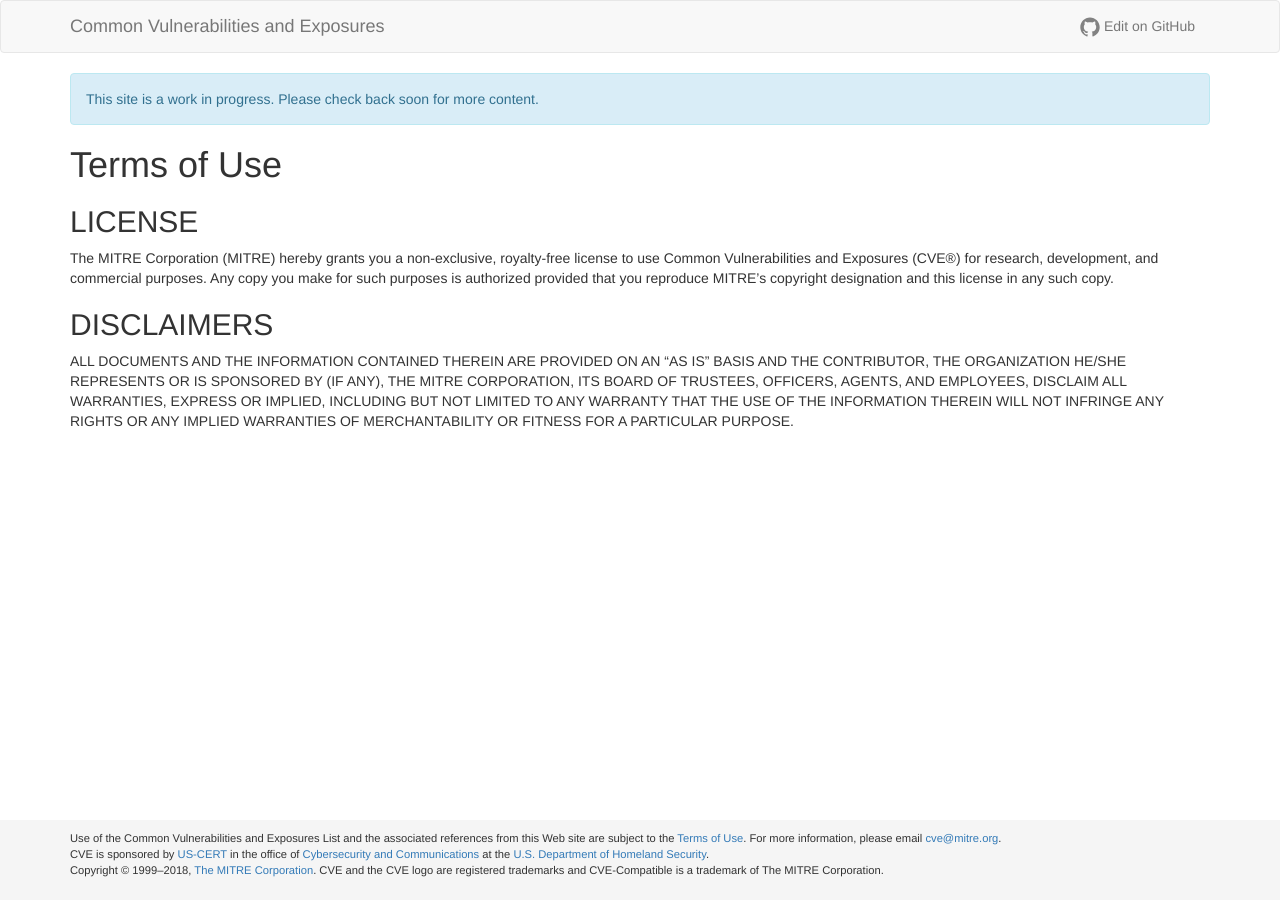
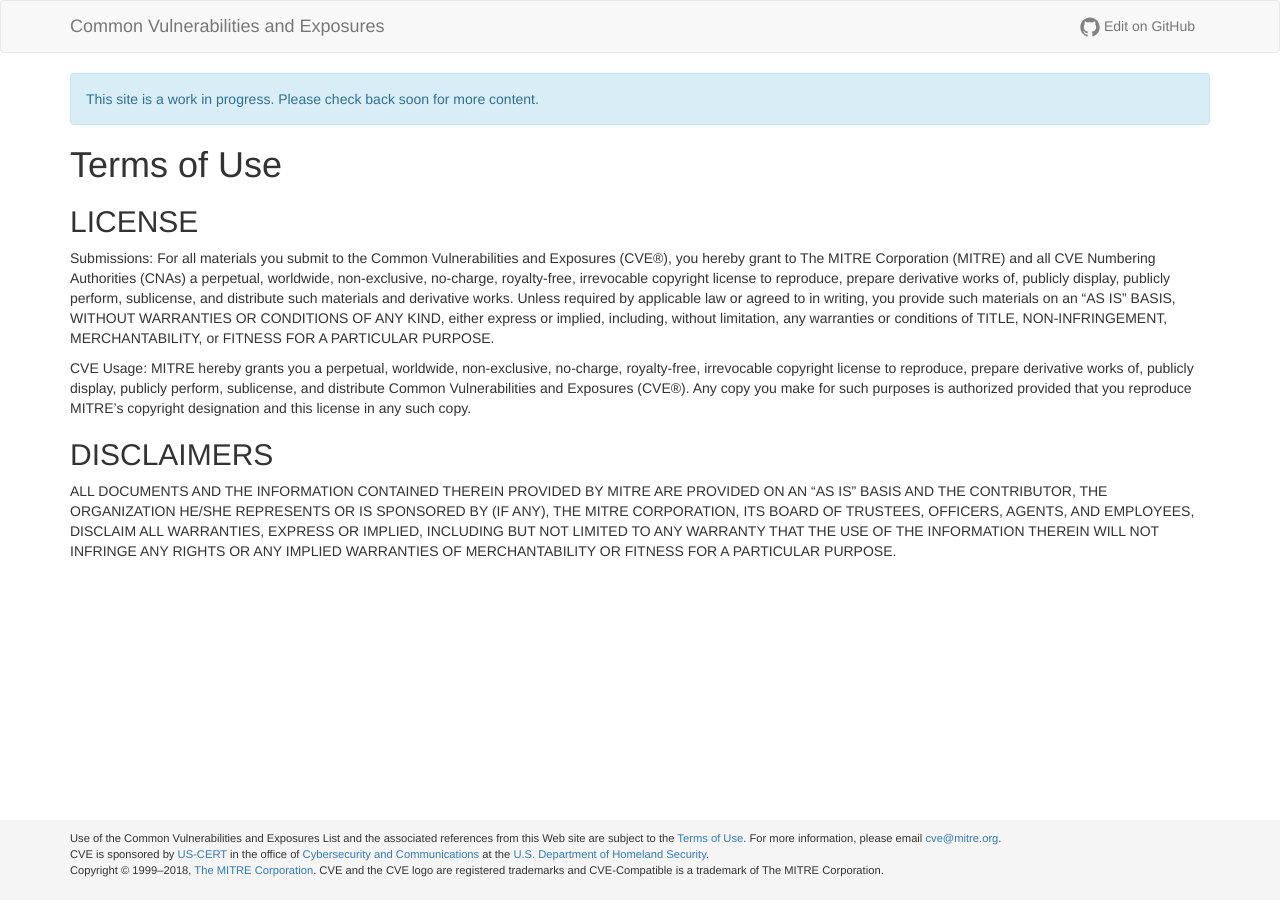
Before and after one commit to CVEProject/cveproject.github.io, a Jekyll site: the page built from terms.md, in a window 1280 px wide. Built offline with Jekyll 4.4.1, drawn with Linux system fonts in a browser that asks for light colours; nearby versions of some CDN libraries.

Commit message:
Update terms.md
Updated to reflect CVE Terms of Use established on December 15, 2017.

```diff
--- a/terms.md
+++ b/terms.md
@@ -4,18 +4,30 @@ layout: page
 ---
 ## LICENSE
 
-The MITRE Corporation (MITRE) hereby grants you a non-exclusive, royalty-free
-license to use Common Vulnerabilities and Exposures (CVE&reg;) for research,
-development, and commercial purposes. Any copy you make for such purposes is
-authorized provided that you reproduce MITRE’s copyright designation and this
-license in any such copy.
+Submissions: For all materials you submit to the Common Vulnerabilities and
+Exposures (CVE®), you hereby grant to The MITRE Corporation (MITRE) and all
+CVE Numbering Authorities (CNAs) a perpetual, worldwide, non-exclusive,
+no-charge, royalty-free, irrevocable copyright license to reproduce, prepare
+derivative works of, publicly display, publicly perform, sublicense, and
+distribute such materials and derivative works. Unless required by applicable
+law or agreed to in writing, you provide such materials on an "AS IS" BASIS,
+WITHOUT WARRANTIES OR CONDITIONS OF ANY KIND, either express or implied,
+including, without limitation, any warranties or conditions of TITLE,
+NON-INFRINGEMENT, MERCHANTABILITY, or FITNESS FOR A PARTICULAR PURPOSE.
+
+CVE Usage: MITRE hereby grants you a perpetual, worldwide, non-exclusive,
+no-charge, royalty-free, irrevocable copyright license to reproduce, prepare
+derivative works of, publicly display, publicly perform, sublicense, and
+distribute Common Vulnerabilities and Exposures (CVE®). Any copy you make for
+such purposes is authorized provided that you reproduce MITRE's copyright
+designation and this license in any such copy.
 
 ## DISCLAIMERS
 
-ALL DOCUMENTS AND THE INFORMATION CONTAINED THEREIN ARE PROVIDED ON AN "AS IS"
-BASIS AND THE CONTRIBUTOR, THE ORGANIZATION HE/SHE REPRESENTS OR IS SPONSORED
-BY (IF ANY), THE MITRE CORPORATION, ITS BOARD OF TRUSTEES, OFFICERS, AGENTS,
-AND EMPLOYEES, DISCLAIM ALL WARRANTIES, EXPRESS OR IMPLIED, INCLUDING BUT NOT
-LIMITED TO ANY WARRANTY THAT THE USE OF THE INFORMATION THEREIN WILL NOT
-INFRINGE ANY RIGHTS OR ANY IMPLIED WARRANTIES OF MERCHANTABILITY OR FITNESS FOR
-A PARTICULAR PURPOSE.
+ALL DOCUMENTS AND THE INFORMATION CONTAINED THEREIN PROVIDED BY MITRE ARE
+PROVIDED ON AN "AS IS" BASIS AND THE CONTRIBUTOR, THE ORGANIZATION HE/SHE
+REPRESENTS OR IS SPONSORED BY (IF ANY), THE MITRE CORPORATION, ITS BOARD OF
+TRUSTEES, OFFICERS, AGENTS, AND EMPLOYEES, DISCLAIM ALL WARRANTIES, EXPRESS OR
+IMPLIED, INCLUDING BUT NOT LIMITED TO ANY WARRANTY THAT THE USE OF THE
+INFORMATION THEREIN WILL NOT INFRINGE ANY RIGHTS OR ANY IMPLIED WARRANTIES OF
+MERCHANTABILITY OR FITNESS FOR A PARTICULAR PURPOSE.
```
